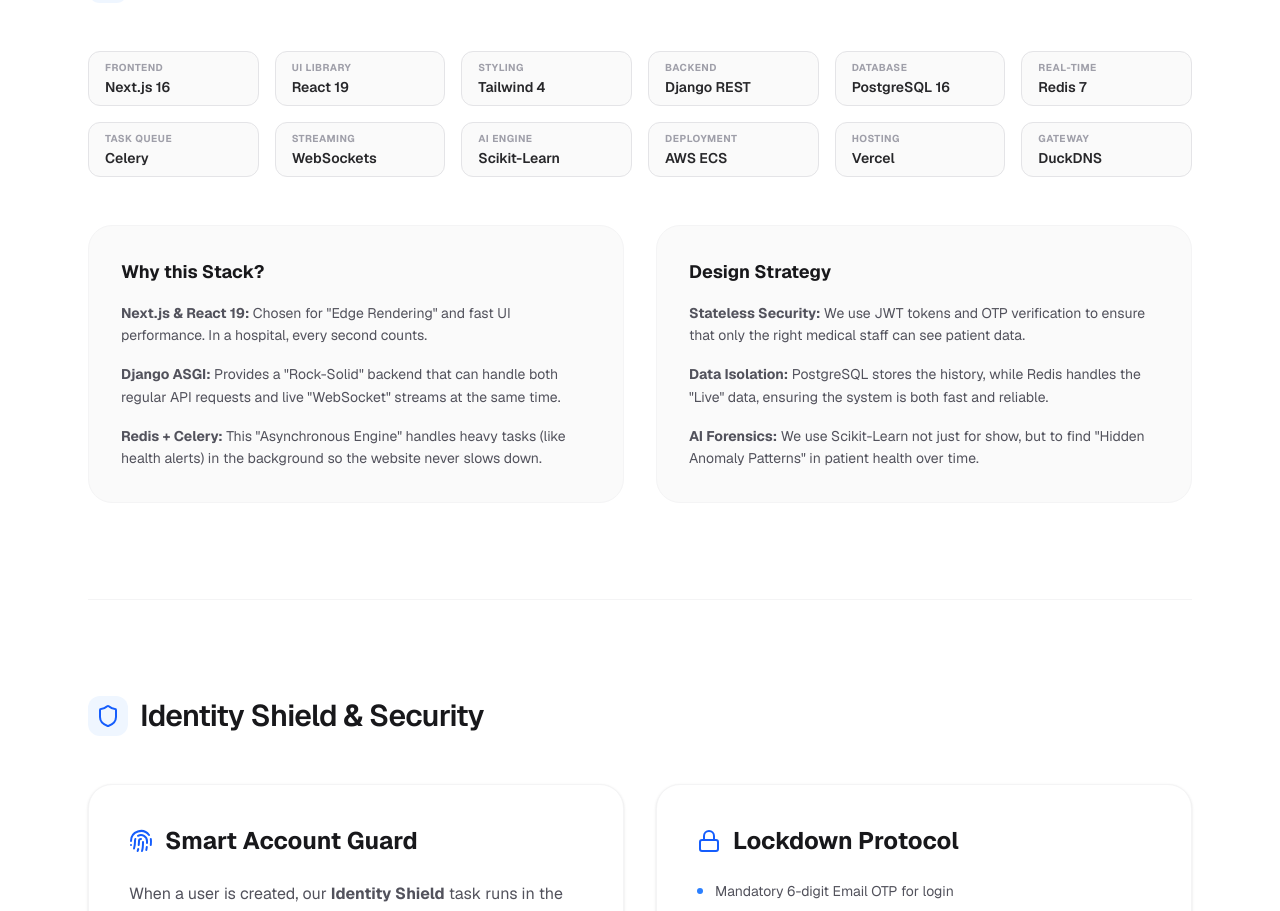
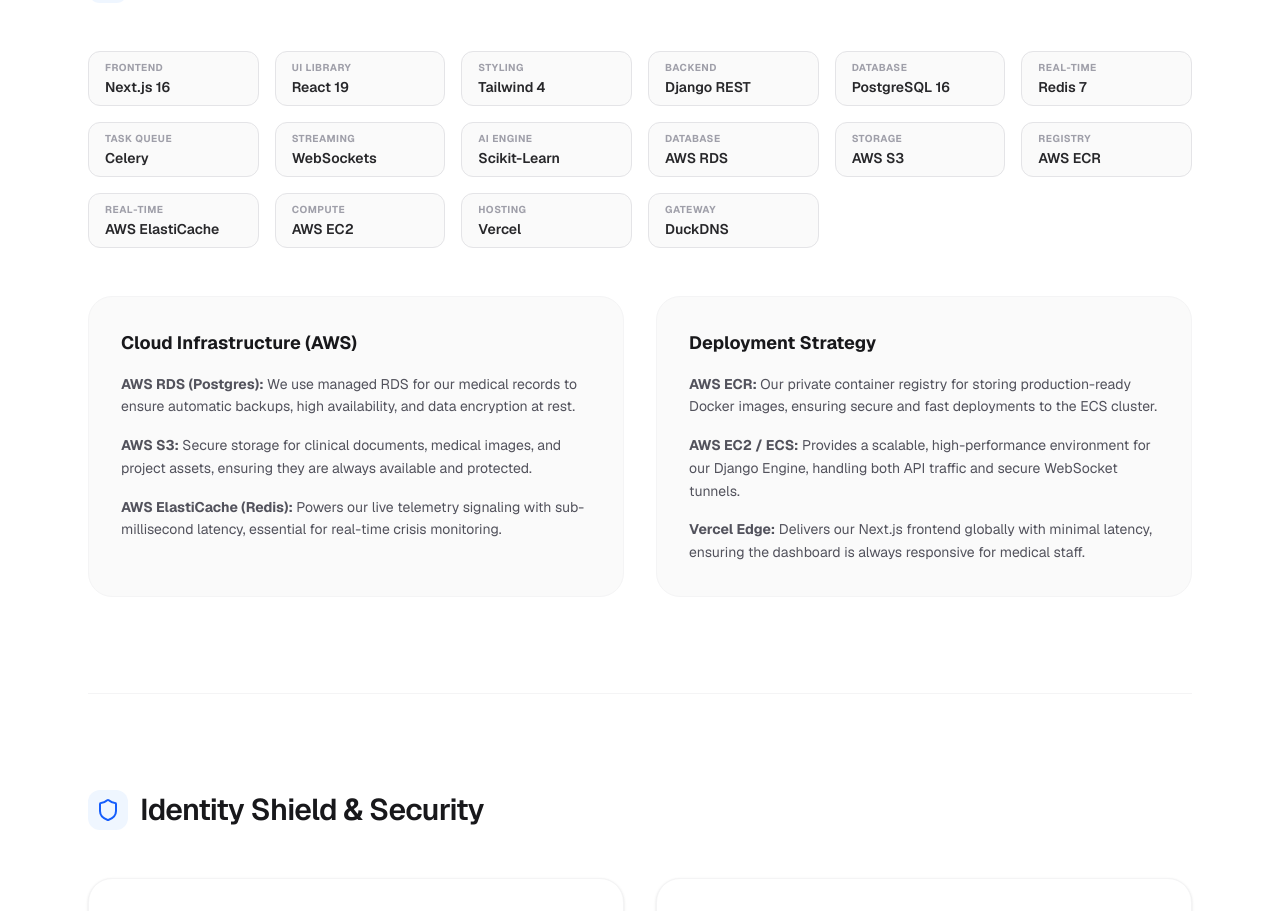
Before and after one commit to sreenandpk/CareStream, a Next.js app in the folder frontend/: page /docs in a window 1280 px wide. Shown: the part 910-1821 px from the top of the page. Built offline with nearby package versions, Linux system fonts and the light colour scheme; no server answers.

Commit message:
docs: integrate and explain AWS enterprise cloud infrastructure stack

```diff
--- a/frontend/src/app/docs/page.tsx
+++ b/frontend/src/app/docs/page.tsx
@@ -55,37 +55,41 @@
                         <TechBadge label="Celery" category="Task Queue" />
                         <TechBadge label="WebSockets" category="Streaming" />
                         <TechBadge label="Scikit-Learn" category="AI Engine" />
-                        <TechBadge label="AWS ECS" category="Deployment" />
+                        <TechBadge label="AWS RDS" category="Database" />
+                        <TechBadge label="AWS S3" category="Storage" />
+                        <TechBadge label="AWS ECR" category="Registry" />
+                        <TechBadge label="AWS ElastiCache" category="Real-time" />
+                        <TechBadge label="AWS EC2" category="Compute" />
                         <TechBadge label="Vercel" category="Hosting" />
                         <TechBadge label="DuckDNS" category="Gateway" />
                     </div>
 
                     <div className="grid md:grid-cols-2 gap-8">
                         <div className="p-8 bg-zinc-50 rounded-3xl border border-zinc-100">
-                            <h4 className="text-lg font-bold mb-4">Why this Stack?</h4>
+                            <h4 className="text-lg font-bold mb-4">Cloud Infrastructure (AWS)</h4>
                             <div className="space-y-4 text-sm text-zinc-600 leading-relaxed">
                                 <p>
-                                    <strong>Next.js & React 19:</strong> Chosen for "Edge Rendering" and fast UI performance. In a hospital, every second counts.
+                                    <strong>AWS RDS (Postgres):</strong> We use managed RDS for our medical records to ensure automatic backups, high availability, and data encryption at rest.
                                 </p>
                                 <p>
-                                    <strong>Django ASGI:</strong> Provides a "Rock-Solid" backend that can handle both regular API requests and live "WebSocket" streams at the same time.
+                                    <strong>AWS S3:</strong> Secure storage for clinical documents, medical images, and project assets, ensuring they are always available and protected.
                                 </p>
                                 <p>
-                                    <strong>Redis + Celery:</strong> This "Asynchronous Engine" handles heavy tasks (like health alerts) in the background so the website never slows down.
+                                    <strong>AWS ElastiCache (Redis):</strong> Powers our live telemetry signaling with sub-millisecond latency, essential for real-time crisis monitoring.
                                 </p>
                             </div>
                         </div>
                         <div className="p-8 bg-zinc-50 rounded-3xl border border-zinc-100">
-                            <h4 className="text-lg font-bold mb-4">Design Strategy</h4>
+                            <h4 className="text-lg font-bold mb-4">Deployment Strategy</h4>
                             <div className="space-y-4 text-sm text-zinc-600 leading-relaxed">
                                 <p>
-                                    <strong>Stateless Security:</strong> We use JWT tokens and OTP verification to ensure that only the right medical staff can see patient data.
+                                    <strong>AWS ECR:</strong> Our private container registry for storing production-ready Docker images, ensuring secure and fast deployments to the ECS cluster.
                                 </p>
                                 <p>
-                                    <strong>Data Isolation:</strong> PostgreSQL stores the history, while Redis handles the "Live" data, ensuring the system is both fast and reliable.
+                                    <strong>AWS EC2 / ECS:</strong> Provides a scalable, high-performance environment for our Django Engine, handling both API traffic and secure WebSocket tunnels.
                                 </p>
                                 <p>
-                                    <strong>AI Forensics:</strong> We use Scikit-Learn not just for show, but to find "Hidden Anomaly Patterns" in patient health over time.
+                                    <strong>Vercel Edge:</strong> Delivers our Next.js frontend globally with minimal latency, ensuring the dashboard is always responsive for medical staff.
                                 </p>
                             </div>
                         </div>
```
